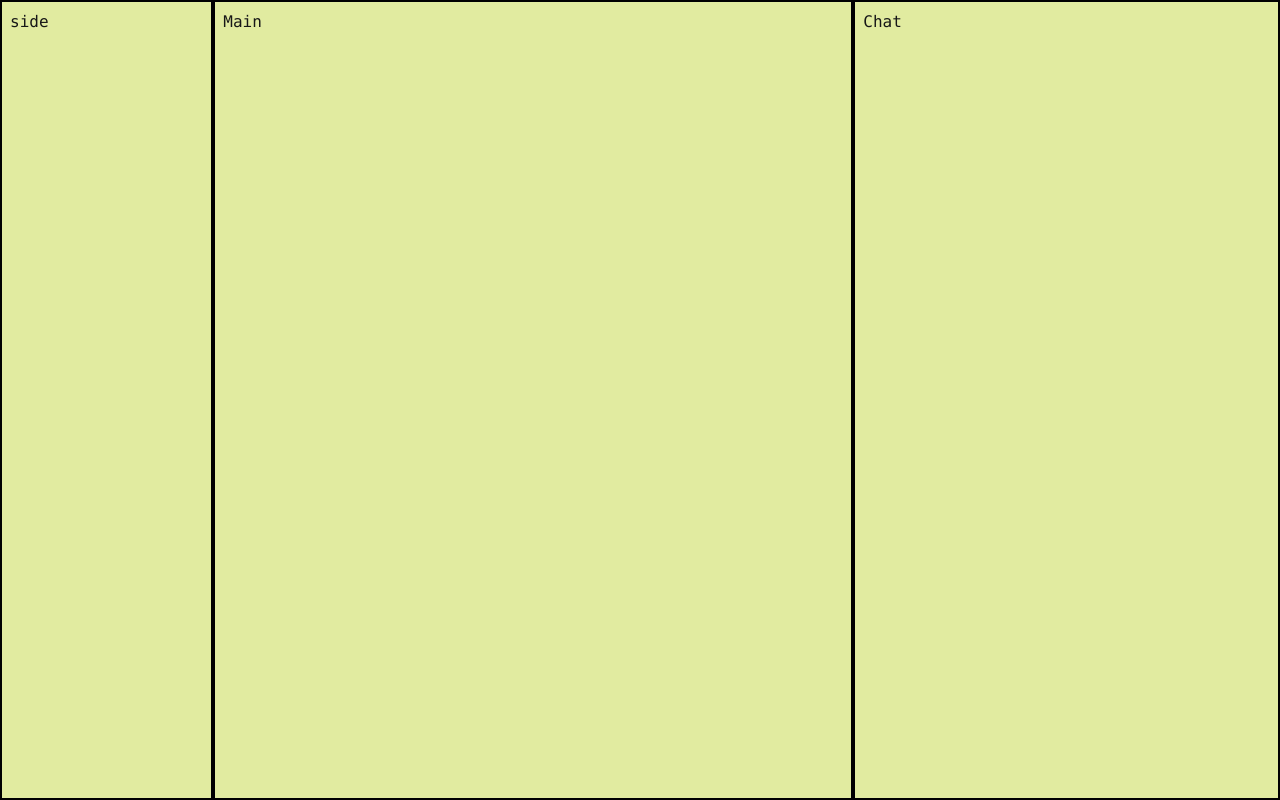
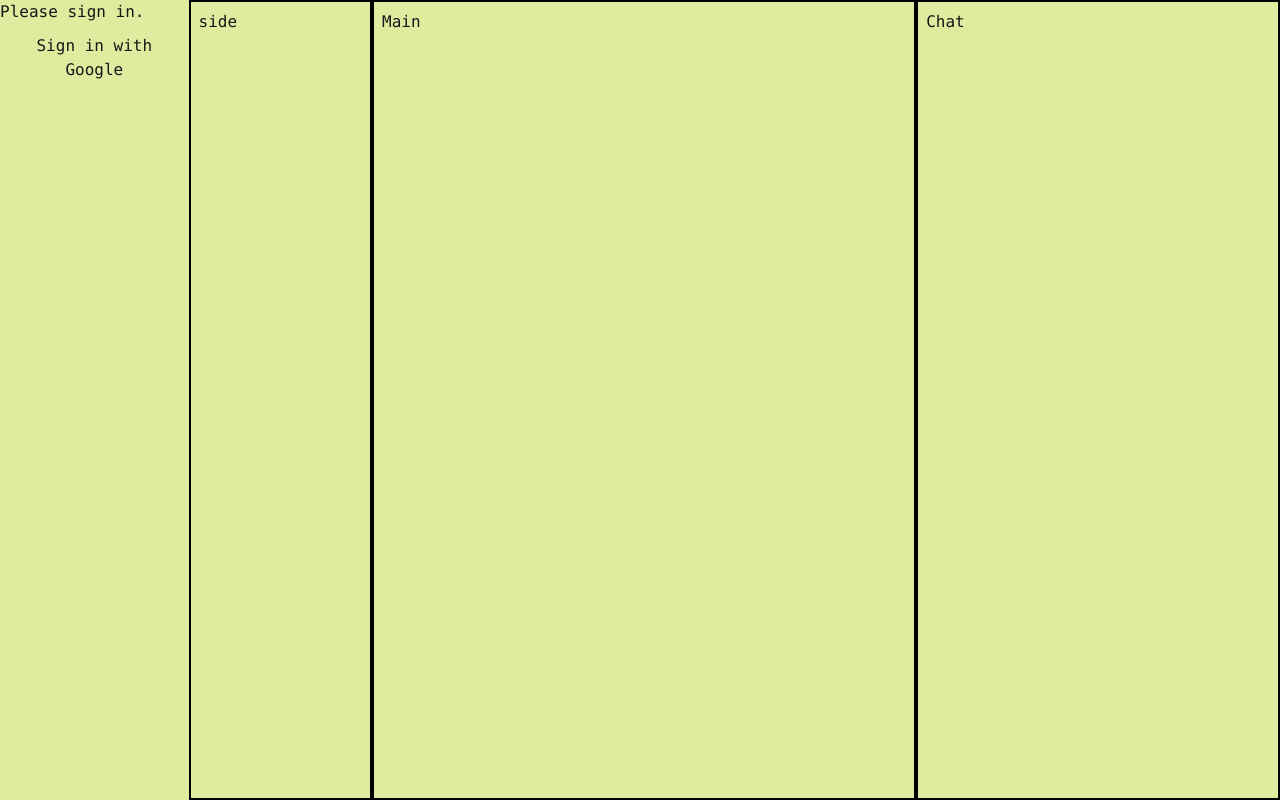
Before and after one commit to aajinn/redsoup, a Next.js app: page / in a window 1280 px wide. Built offline with nearby package versions, Linux system fonts and the light colour scheme; no server answers.

Commit message:
added test sign up page

```diff
--- a/app/page.tsx
+++ b/app/page.tsx
@@ -1,14 +1,33 @@
+"use client";
 import Extra from "@/components/Chat";
+import GoogleSignIn from "@/components/auth/GoogleSignIn";
 import Main from "@/components/Main";
 import Side from "@/components/Side";
+import { useAuth } from "@/context/AuthContext";
 
 
 export default function Home() {
+  const { user } = useAuth();
+
   return (
   <div className="flex ">
+    <div>
+      {user ? (
+        <div>
+          <h1>Welcome, {user.displayName}</h1>
+          <p>Email: {user.email}</p>
+        </div>
+      ) : (
+        <div>
+        <p>Please sign in.</p>
+        <GoogleSignIn/>
+        </div>
+      )}
+    </div>
 <Side/>
 <Main/>
 <Extra/>
+
   </div>
   );
 }
```
